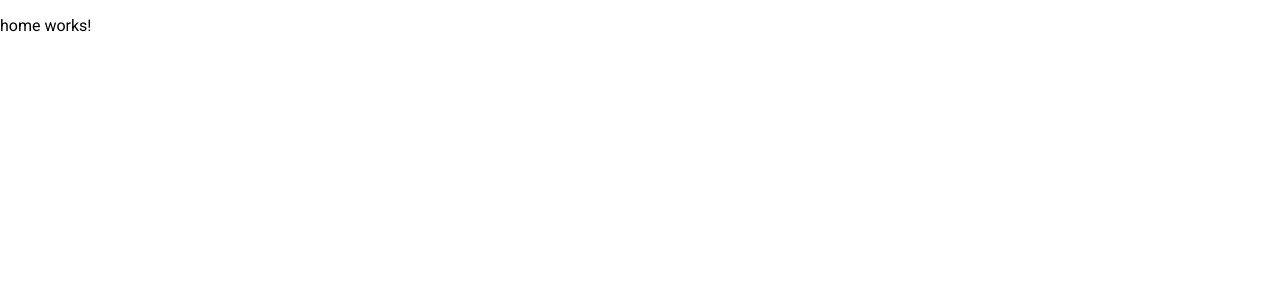
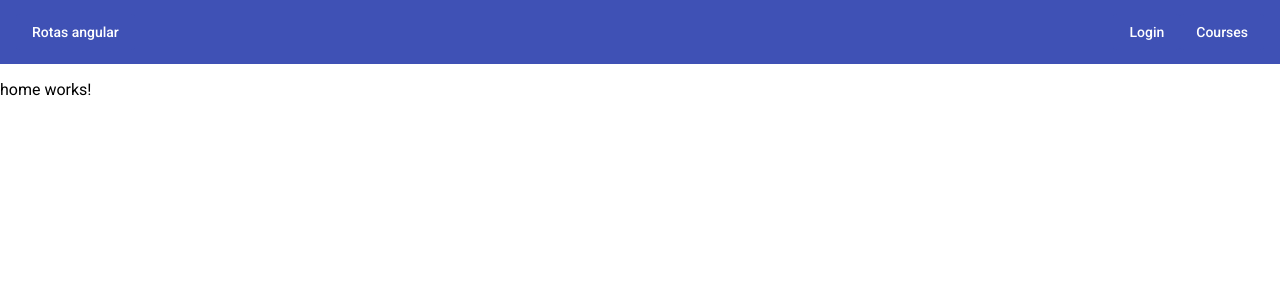
Before and after one commit to DukeOmni/angular-learning-area, an Angular app in the folder sixth-projects/: page / in a window 1280 px wide. Shown: the top 300 px of the page. Built offline with nearby package versions, Linux system fonts and the light colour scheme.

Commit message:
Creating navBar with simple routes

```diff
--- a/sixth-projects/src/app/app.component.css
+++ b/sixth-projects/src/app/app.component.css
@@ -0,0 +1,6 @@
+.navbar{
+    justify-content: space-between;
+}
+span{
+    padding-right: 1rem;
+}
--- a/sixth-projects/src/app/app.component.html
+++ b/sixth-projects/src/app/app.component.html
@@ -1 +1,9 @@
+<mat-toolbar color="primary" class="navbar">
+    <button mat-flat-button color="primary" routerLink="" >Rotas angular</button >
+    <div>
+        <button mat-flat-button color="primary" routerLink="/login" >Login</button >
+        <button mat-flat-button color="primary" routerLink="/cursos" >Courses</button >
+    </div>
+</mat-toolbar>
+
 <router-outlet></router-outlet>
```
Also changed, not shown: sixth-projects/src/app/app.module.ts (+6 -2 lines).
